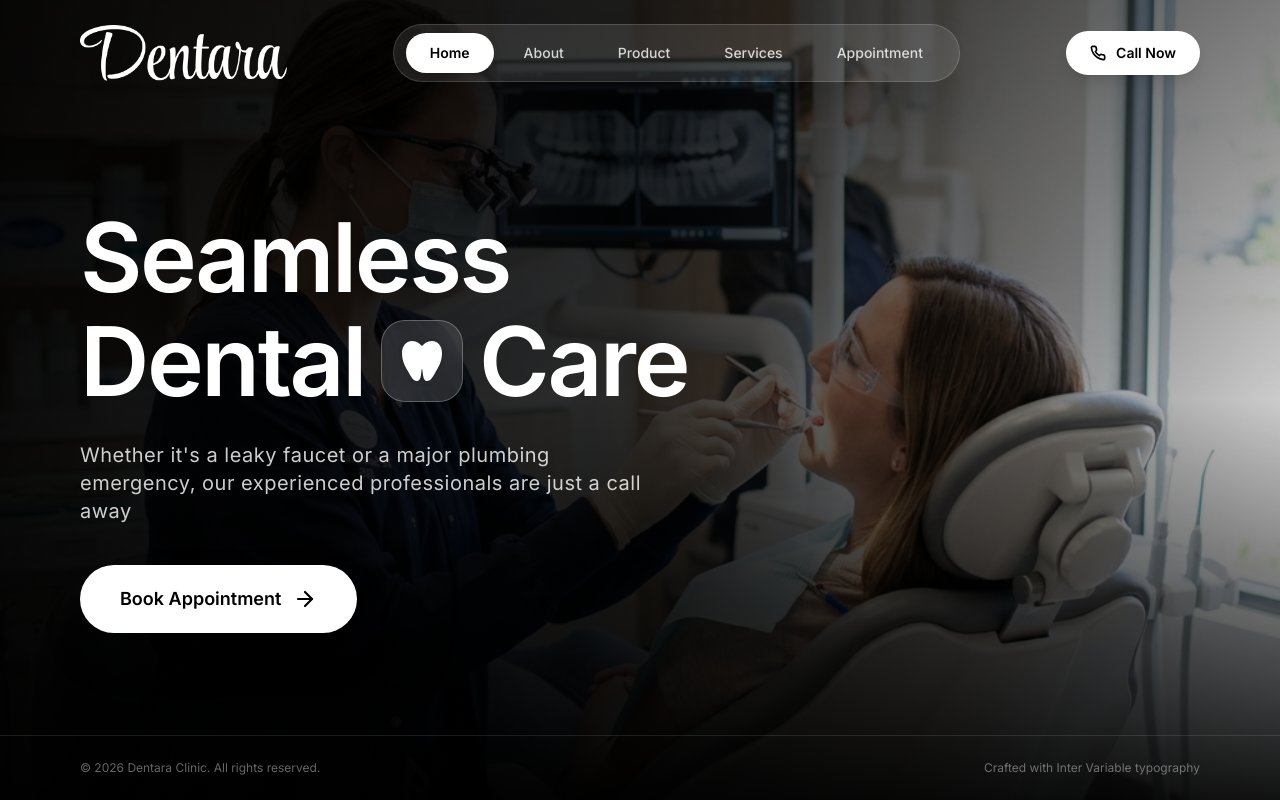
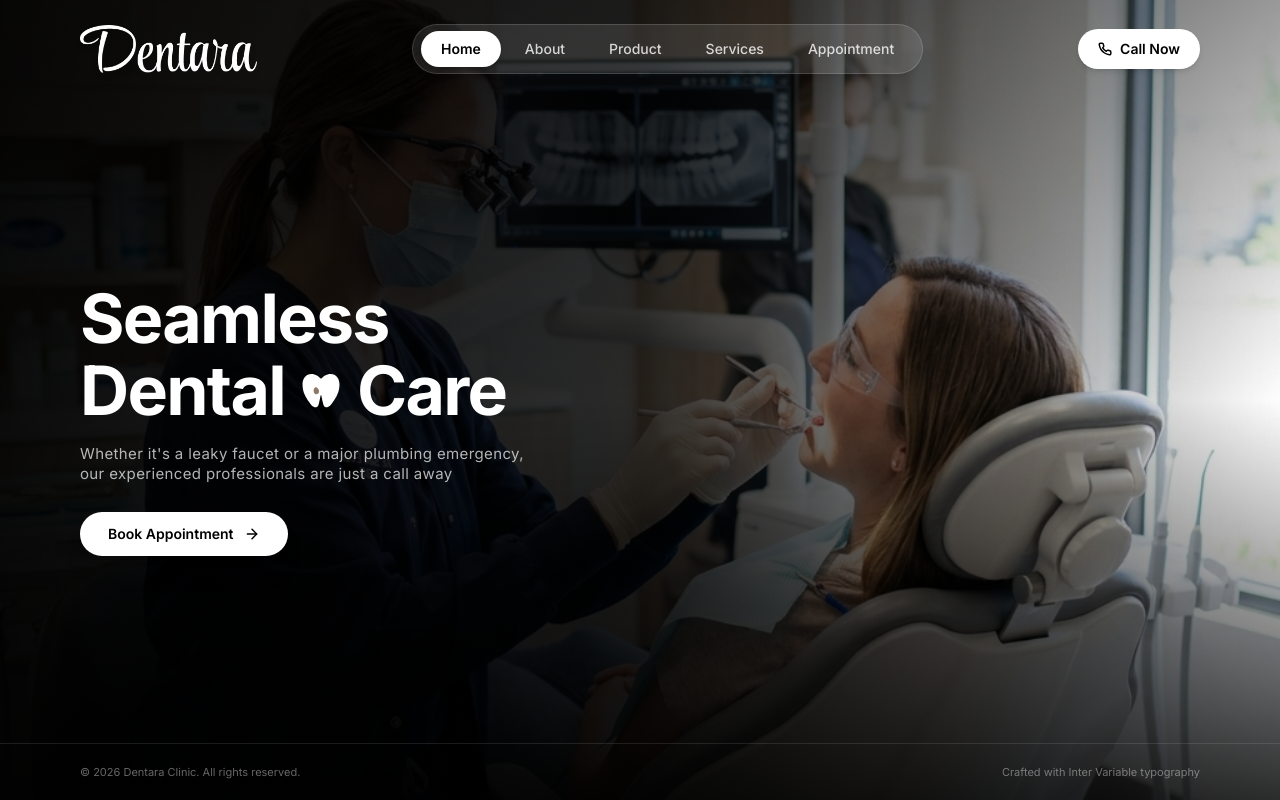
Before and after one commit to Anurag-lakra610/Dentara-, a React (Vite) app: page / in a window 1280 px wide. Built offline with nearby package versions, Linux system fonts and the light colour scheme.

Commit message:
Add src/App.jsx

```diff
--- a/src/App.jsx
+++ b/src/App.jsx
@@ -12,39 +12,39 @@ export default function App() {
   return (
     <div className="relative w-full min-h-screen bg-[#080808] font-sans antialiased overflow-hidden flex flex-col justify-between">
 
-      {/* Fullscreen Background Image with Horizontal Flip (Right Shift/Rotate) & Dark Gradient Overlay */}
+      {/* Background Image - Untouched as requested */}
       <div className="absolute inset-0 z-0 overflow-hidden pointer-events-none">
         <div
-          className="absolute inset-0 bg-cover bg-center bg-no-repeat scale-x-[-1] scale-105 transition-transform duration-700"
+          className="absolute inset-0 bg-cover bg-center bg-no-repeat scale-x-[-1] scale-105"
           style={{ backgroundImage: `url(${heroBgImg})` }}
         />
-        {/* Left-to-right vignette gradient for ultra clear text visibility */}
-        <div className="absolute inset-0 bg-gradient-to-r from-black/95 via-black/80 to-black/35 sm:to-black/20" />
-        <div className="absolute inset-0 bg-gradient-to-t from-black/90 via-transparent to-black/40" />
+        {/* Dark vignette overlay for left text contrast */}
+        <div className="absolute inset-0 bg-gradient-to-r from-black/95 via-black/80 to-black/30 sm:to-transparent" />
+        <div className="absolute inset-0 bg-gradient-to-t from-black/80 via-transparent to-black/40" />
       </div>
 
-      {/* Header Navigation - Full Width Container */}
+      {/* Header Navigation */}
       <header className="relative z-20 w-full px-6 sm:px-12 md:px-16 lg:px-20 py-6 flex items-center justify-between">
         {/* Logo */}
         <a href="#" className="flex items-center gap-2 group focus:outline-none">
           <img
             src={logoImg}
             alt="Dentara Logo"
-            className="h-10 sm:h-12 md:h-14 w-auto object-contain mix-blend-screen drop-shadow-lg transition-transform group-hover:scale-105"
+            className="h-9 sm:h-11 md:h-12 w-auto object-contain mix-blend-screen drop-shadow-md transition-transform group-hover:scale-105"
           />
         </a>
 
         {/* Desktop Navigation Capsule */}
-        <nav className="hidden md:flex items-center gap-1.5 px-3 py-2 rounded-full bg-white/10 backdrop-blur-md border border-white/15 shadow-2xl">
+        <nav className="hidden md:flex items-center gap-1 px-2 py-1.5 rounded-full bg-white/10 backdrop-blur-md border border-white/15 shadow-xl">
           {navItems.map((item) => {
             const isActive = activeNav === item;
             return (
               <button
                 key={item}
                 onClick={() => setActiveNav(item)}
-                className={`px-6 py-2.5 rounded-full text-sm font-medium transition-all duration-200 cursor-pointer ${
+                className={`px-5 py-2 rounded-full text-xs sm:text-sm font-medium transition-all duration-200 cursor-pointer ${
                   isActive
-                    ? 'bg-white text-black font-semibold shadow-lg'
+                    ? 'bg-white text-black font-semibold shadow-md'
                     : 'text-white/80 hover:text-white hover:bg-white/10'
                 }`}
               >
@@ -55,29 +55,29 @@ export default function App() {
         </nav>
 
         {/* Right Action Button (Call Now) & Mobile Menu Toggle */}
-        <div className="flex items-center gap-4">
+        <div className="flex items-center gap-3">
           <a
             href="tel:+1234567890"
-            className="hidden sm:flex items-center gap-2.5 px-6 py-3 rounded-full bg-white text-black text-sm font-semibold hover:bg-white/90 active:scale-95 transition-all shadow-lg cursor-pointer"
+            className="hidden sm:flex items-center gap-2 px-5 py-2.5 rounded-full bg-white text-black text-xs sm:text-sm font-semibold hover:bg-white/90 active:scale-95 transition-all shadow-md cursor-pointer"
           >
-            <Phone className="w-4 h-4 stroke-[2.5]" />
+            <Phone className="w-3.5 h-3.5 stroke-[2.5]" />
             <span>Call Now</span>
           </a>
 
           {/* Mobile Hamburger Button */}
           <button
             onClick={() => setMobileMenuOpen(!mobileMenuOpen)}
-            className="md:hidden p-3 rounded-full bg-white/10 backdrop-blur-md border border-white/20 text-white focus:outline-none"
+            className="md:hidden p-2.5 rounded-full bg-white/10 backdrop-blur-md border border-white/20 text-white focus:outline-none"
             aria-label="Toggle menu"
           >
-            {mobileMenuOpen ? <X className="w-6 h-6" /> : <Menu className="w-6 h-6" />}
+            {mobileMenuOpen ? <X className="w-5 h-5" /> : <Menu className="w-5 h-5" />}
           </button>
         </div>
       </header>
 
       {/* Mobile Dropdown Menu */}
       {mobileMenuOpen && (
-        <div className="md:hidden relative z-30 mx-6 p-5 rounded-2xl bg-black/90 backdrop-blur-xl border border-white/15 flex flex-col gap-3 animate-in fade-in duration-200">
+        <div className="md:hidden relative z-30 mx-6 p-4 rounded-2xl bg-black/95 backdrop-blur-xl border border-white/15 flex flex-col gap-2 animate-in fade-in duration-200">
           {navItems.map((item) => (
             <button
               key={item}
@@ -85,7 +85,7 @@ export default function App() {
                 setActiveNav(item);
                 setMobileMenuOpen(false);
               }}
-              className={`w-full text-left px-4 py-3 rounded-xl text-base font-medium transition ${
+              className={`w-full text-left px-4 py-2.5 rounded-xl text-sm font-medium transition ${
                 activeNav === item ? 'bg-white text-black font-semibold' : 'text-white/80 hover:bg-white/10'
               }`}
             >
@@ -94,30 +94,42 @@ export default function App() {
           ))}
           <a
             href="tel:+1234567890"
-            className="sm:hidden flex items-center justify-center gap-2 mt-2 px-6 py-3 rounded-full bg-white text-black font-semibold text-center"
+            className="sm:hidden flex items-center justify-center gap-2 mt-2 px-5 py-2.5 rounded-full bg-white text-black font-semibold text-xs text-center"
           >
-            <Phone className="w-4 h-4 stroke-[2.5]" />
+            <Phone className="w-3.5 h-3.5 stroke-[2.5]" />
             <span>Call Now</span>
           </a>
         </div>
       )}
 
-      {/* Hero Content - Fullscreen Left Alignment */}
-      <main className="relative z-10 my-auto w-full px-6 sm:px-12 md:px-16 lg:px-20 py-12 sm:py-16 md:py-24 max-w-4xl">
-        <h1 className="text-5xl sm:text-7xl md:text-8xl lg:text-[96px] font-semibold text-white tracking-tight leading-[1.02] sm:leading-[1.05]">
+      {/* Hero Content - Scaled down title & subtext to match exact reference image */}
+      <main className="relative z-10 my-auto w-full px-6 sm:px-12 md:px-16 lg:px-20 py-8 sm:py-12 md:py-16 max-w-2xl">
+        {/* Title */}
+        <h1 className="text-4xl sm:text-5xl md:text-6xl lg:text-[68px] font-bold text-white tracking-tight leading-[1.08]">
           Seamless
           <br />
-          <span className="flex flex-wrap items-center gap-2 sm:gap-3 md:gap-4 mt-2">
+          <span className="flex flex-wrap items-center gap-2 sm:gap-3 mt-1">
             <span>Dental</span>
 
-            {/* White Tooth Badge Icon */}
-            <span className="inline-flex items-center justify-center p-2.5 sm:p-3.5 md:p-4 rounded-2xl sm:rounded-3xl bg-white/15 backdrop-blur-md border border-white/25 text-white shadow-inner">
+            {/* Tooth Emoji Badge - Exact matching reference image */}
+            <span className="inline-flex items-center justify-center mx-0.5 transform translate-y-[-2px]">
               <svg
-                className="w-7 h-7 sm:w-10 sm:h-10 md:w-12 md:h-12 fill-white drop-shadow"
-                viewBox="0 0 24 24"
+                className="w-8 h-8 sm:w-10 sm:h-10 md:w-11 md:h-11 drop-shadow-md"
+                viewBox="0 0 100 100"
+                fill="none"
                 xmlns="http://www.w3.org/2000/svg"
               >
-                <path d="M17 2C14.5 2 13 3.5 12 4.5C11 3.5 9.5 2 7 2C4 2 2 4.5 2 8C2 12.5 4 15.5 5.5 18C6.5 19.8 7.5 22 9.5 22C10.8 22 11.2 20.8 11.5 19C11.7 17.8 11.8 16 12 16C12.2 16 12.3 17.8 12.5 19C12.8 20.8 13.2 22 14.5 22C16.5 22 17.5 19.8 18.5 18C20 15.5 22 12.5 22 8C22 4.5 20 2 17 2Z" />
+                {/* Main Tooth Body */}
+                <path
+                  d="M72 18C62 18 55 24 50 29C45 24 38 18 28 18C16 18 8 28 8 42C8 60 16 72 23 82C27 88 31 94 38 94C43 94 45 89 46 82C48 74 49 66 50 66C51 66 52 74 54 82C55 89 57 94 62 94C69 94 73 88 77 82C84 72 92 60 92 42C92 28 84 18 72 18Z"
+                  fill="white"
+                />
+                {/* Tooth Shadow/Cavity Detail matching reference */}
+                <path
+                  d="M38 48C34 50 32 55 34 60C36 65 42 66 45 61C47 57 44 50 38 48Z"
+                  fill="#7A604D"
+                  opacity="0.85"
+                />
               </svg>
             </span>
 
@@ -125,21 +137,22 @@ export default function App() {
           </span>
         </h1>
 
-        <p className="mt-6 sm:mt-8 mb-8 sm:mb-10 text-white/80 text-base sm:text-lg md:text-xl font-normal leading-relaxed max-w-xl tracking-wide">
+        {/* Muted exact subtext with matching font size and layout */}
+        <p className="mt-4 sm:mt-5 mb-7 text-white/70 text-xs sm:text-sm md:text-[15px] font-normal leading-relaxed max-w-md tracking-wide">
           Whether it's a leaky faucet or a major plumbing emergency, our experienced professionals are just a call away
         </p>
 
-        {/* Book Appointment CTA Button */}
+        {/* CTA Button */}
         <div>
-          <button className="group flex items-center gap-3 px-8 sm:px-10 py-4 sm:py-5 rounded-full bg-white text-black font-semibold text-base sm:text-lg hover:bg-neutral-100 active:scale-95 transition-all duration-200 shadow-2xl cursor-pointer">
+          <button className="group flex items-center gap-2.5 px-6 sm:px-7 py-3 rounded-full bg-white text-black font-semibold text-xs sm:text-sm hover:bg-neutral-100 active:scale-95 transition-all duration-200 shadow-xl cursor-pointer">
             <span>Book Appointment</span>
-            <ArrowRight className="w-5 h-5 sm:w-6 sm:h-6 stroke-[2.2] group-hover:translate-x-1.5 transition-transform duration-200" />
+            <ArrowRight className="w-4 h-4 stroke-[2.2] group-hover:translate-x-1 transition-transform duration-200" />
           </button>
         </div>
       </main>
 
-      {/* Footer Bar - Fullscreen Width */}
-      <footer className="relative z-10 w-full px-6 sm:px-12 md:px-16 lg:px-20 py-6 border-t border-white/10 flex justify-between items-center text-xs text-white/40">
+      {/* Footer Bar */}
+      <footer className="relative z-10 w-full px-6 sm:px-12 md:px-16 lg:px-20 py-5 border-t border-white/10 flex justify-between items-center text-[11px] text-white/40">
         <span>&copy; {new Date().getFullYear()} Dentara Clinic. All rights reserved.</span>
         <span className="hidden sm:inline">Crafted with Inter Variable typography</span>
       </footer>
```
